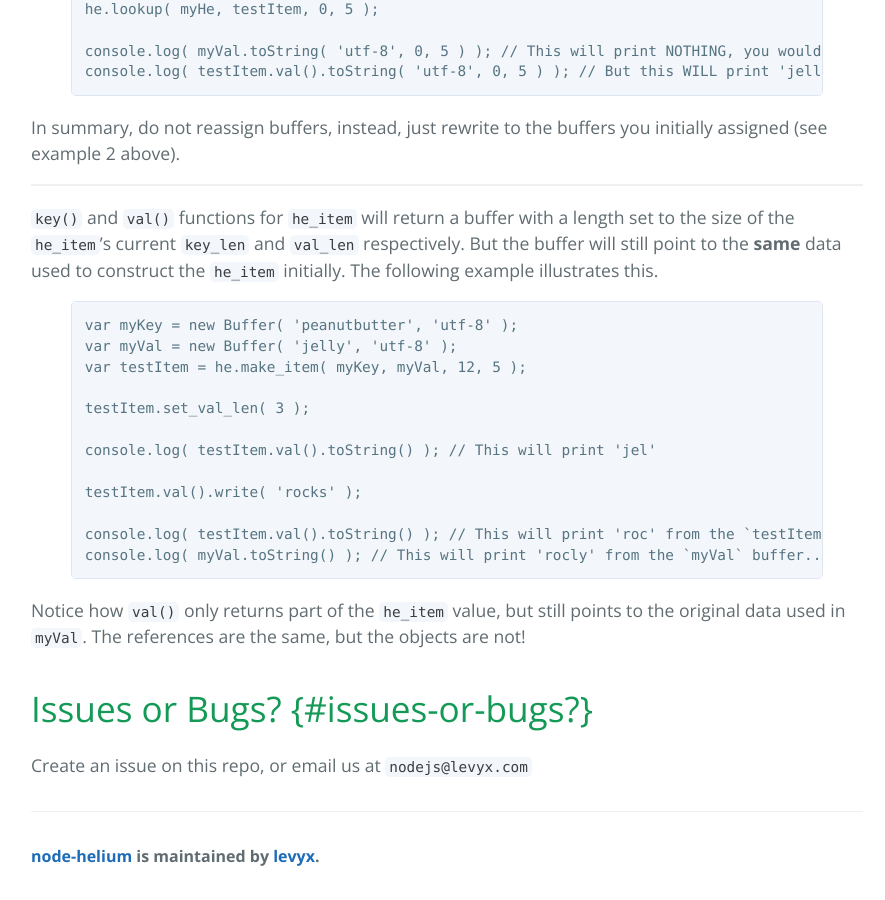
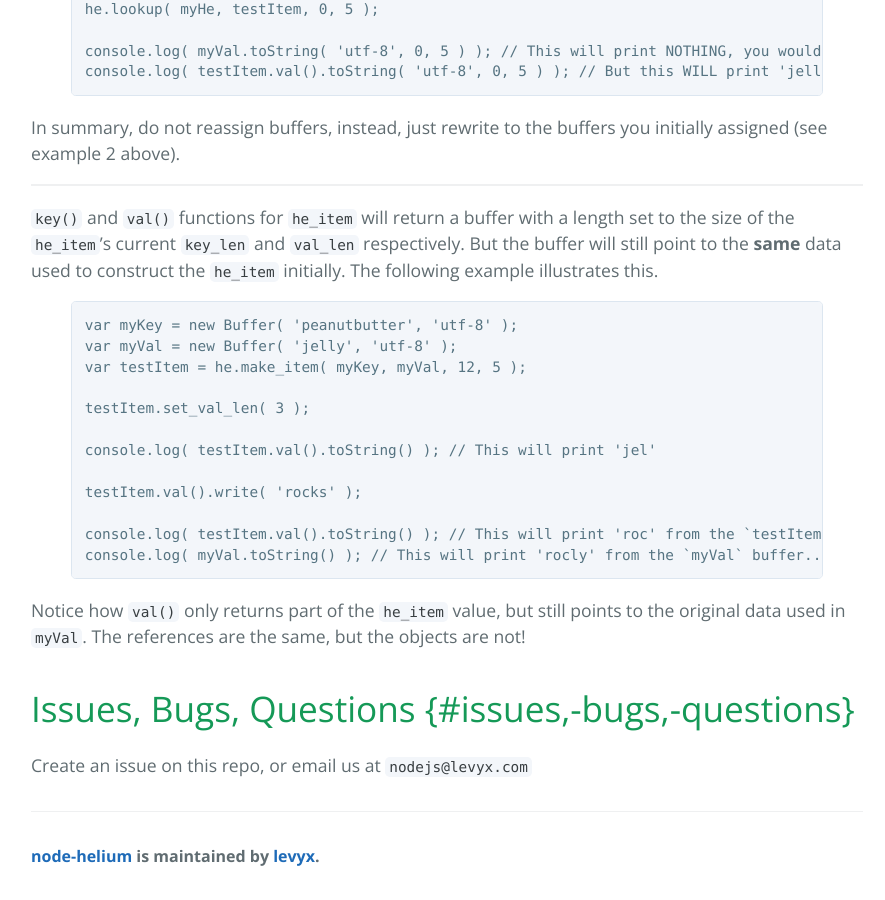
Before and after one commit to crigmaid/node-helium, a Jekyll site: the page built from index.md, in a window 1280 px wide and 900 px high, scrolled down 7932 px. Shown: the whole window, without its empty margins (193-1078 px from the left). Built offline with Jekyll 4.4.1, drawn with Linux system fonts in a browser that asks for light colours.

Commit message:
index md update

```diff
--- a/index.md
+++ b/index.md
@@ -318,6 +318,6 @@ Notice how `val()` only returns part of the `he_item` value, but still points to
 The references are the same, but the objects are not!
 
 
-# Issues or Bugs? {#issues-or-bugs?}
+# Issues, Bugs, Questions {#issues,-bugs,-questions}
 
 Create an issue on this repo, or email us at `nodejs@levyx.com`
```
